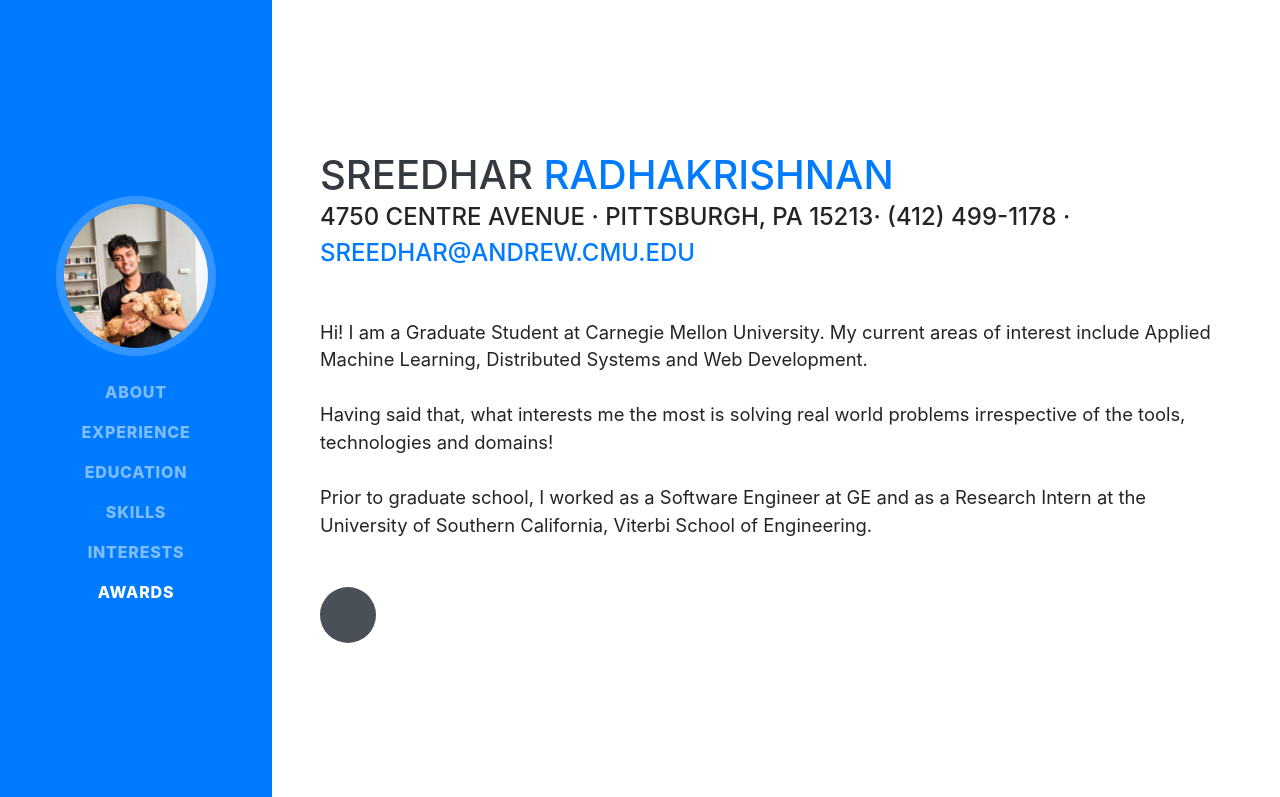
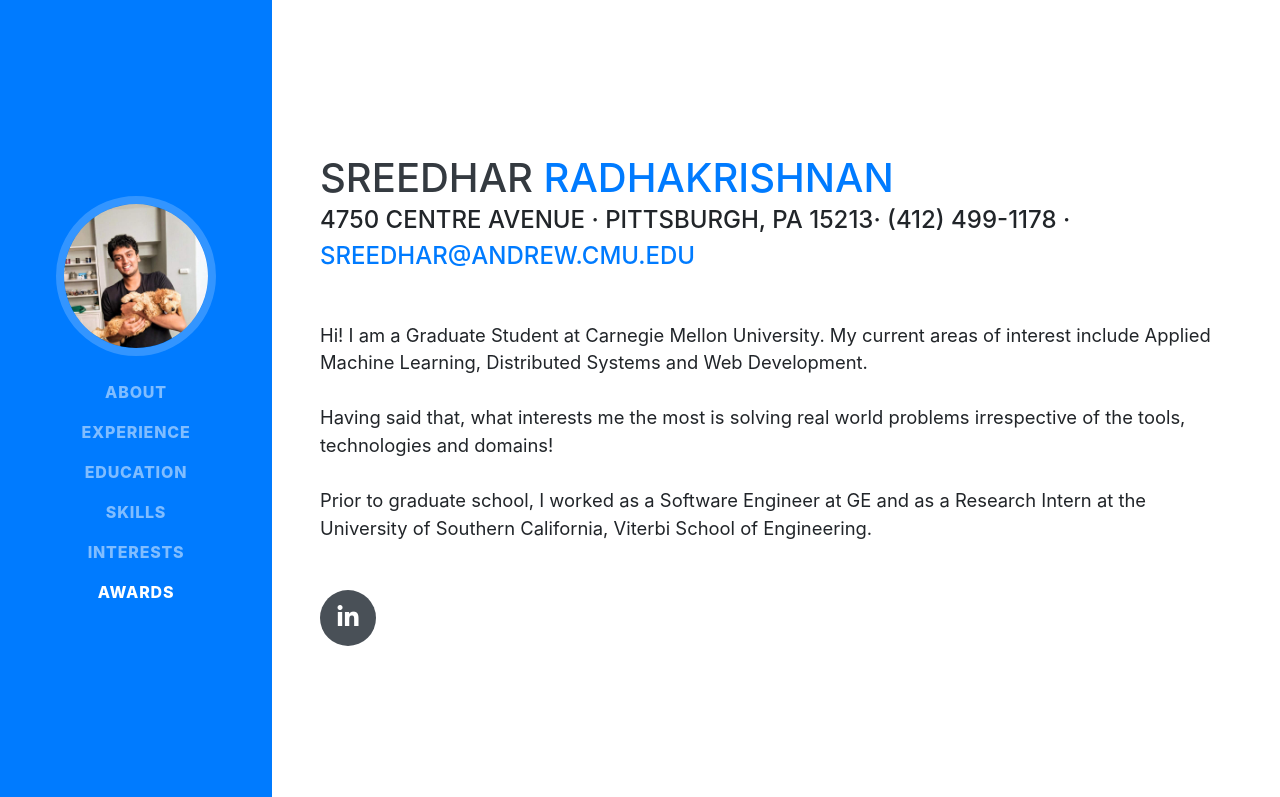
Before and after one commit to Sreedhar1895/Sreedhar1895.github.io, a website with bundled scripts: page index.html in a window 1280 px wide. Shown: the top 797 px of the page. Built offline with nearby package versions, Linux system fonts and the light colour scheme; a web font is replaced by a local one.

Commit message:
Adding LinkedIn Link

```diff
--- a/index.html
+++ b/index.html
@@ -74,9 +74,9 @@
           </br > Prior to graduate school, I worked as a Software Engineer at GE and as a Research Intern at the University of Southern California, Viterbi School of Engineering.</p>
         <div class="social-icons">
           <a href="https://www.linkedin.com/in/sreedhar-radhakrishnan/">
-           <!---- <i class="fab fa-linkedin-in"></i>
+           <i class="fab fa-linkedin-in"></i>
           </a>
-          <a href="#">
+          <!---- <a href="#">
             <i class="fab fa-github"></i>
           </a>
           <a href="#">
```
